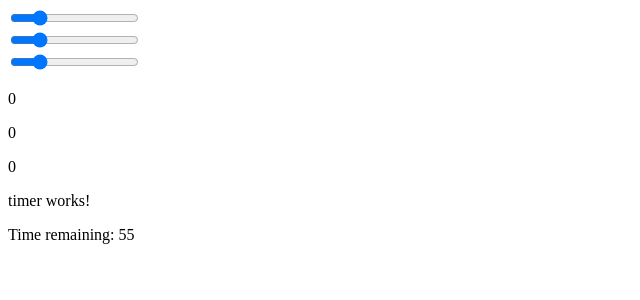
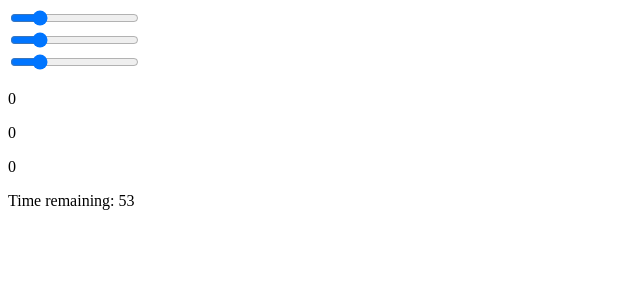
Before and after one commit to TeamMarmalade/hexed, an Angular app in the folder hexed/: page / in a window 1280 px wide. Shown: the top 300 px of the page, without its empty margins (0-640 px from the left). Built offline with nearby package versions, Linux system fonts and the light colour scheme.

Commit message:
removed placeholder timer text

```diff
--- a/hexed/src/app/timer/timer.component.html
+++ b/hexed/src/app/timer/timer.component.html
@@ -1,2 +1 @@
-<p>timer works!</p>
 <p>Time remaining: {{timeRemaining}}</p>
```
